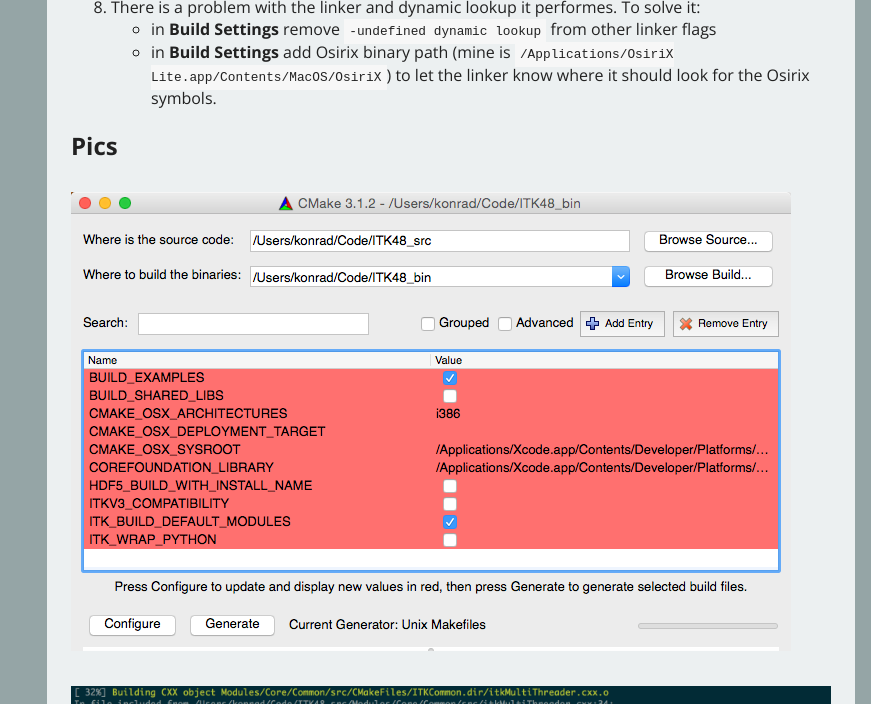
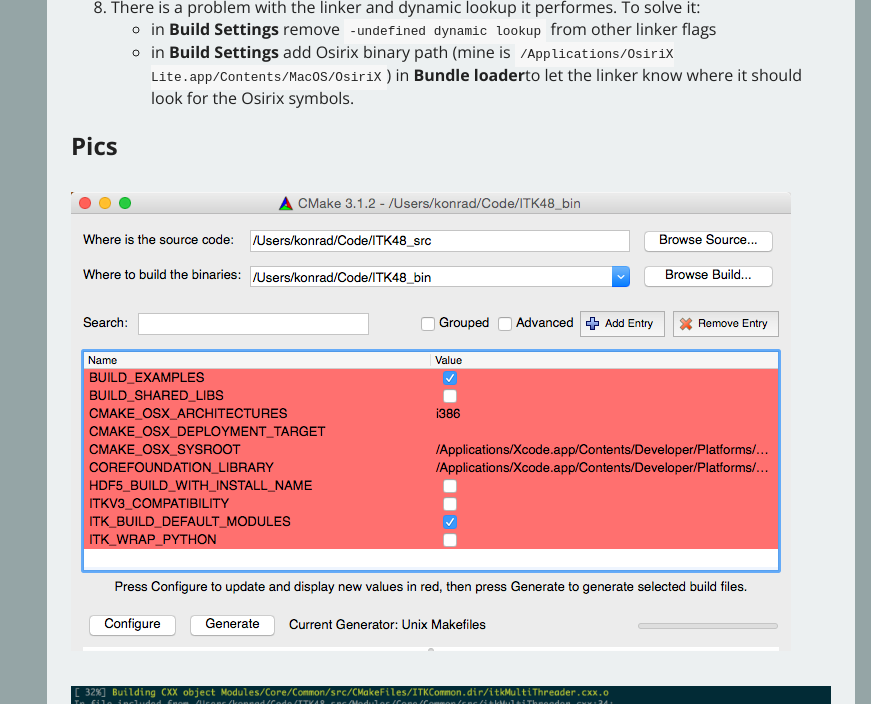
Before and after one commit to MRKonrad/MRKonrad, a Jekyll site: the page built from _posts/2015-07-17-Osirix-Plugin3.md, in a window 1280 px wide and 900 px high, scrolled down 1334 px, cut to the strip 196-900 px from the top of the window. Shown: the whole strip, without its empty margins (409-1280 px from the left). Built offline with Jekyll 4.4.1, drawn with Linux system fonts in a browser that asks for light colours; comment, search, counter and statistics services are not loaded.

Commit message:
Add info about bundle loader in osirix plugin 3 Correct name of the manual file

```diff
--- a/_posts/2015-07-17-Osirix-Plugin3.md
+++ b/_posts/2015-07-17-Osirix-Plugin3.md
@@ -51,7 +51,7 @@
 6. It complies, you can run it ([how to turn on debugging]({% post_url 2015-07-13-Osirix-Plugin1 %})). But the plugin won't load. I get ``nmITK10DataObject`` error: {% gist MRKonrad/e51bead7f4695ba13b29 %}
 6. There is a problem with the linker and dynamic lookup it performes. To solve it:
 * in **Build Settings** remove ``-undefined dynamic lookup`` from other linker flags
-* in **Build Settings** add Osirix binary path (mine is ``/Applications/OsiriX Lite.app/Contents/MacOS/OsiriX``) to let the linker know where it should look for the Osirix symbols.
+* in **Build Settings** add Osirix binary path (mine is ``/Applications/OsiriX Lite.app/Contents/MacOS/OsiriX``) in **Bundle loader**to let the linker know where it should look for the Osirix symbols.
 
 ## Pics
 
```
Also changed, not shown: 2 other files.
